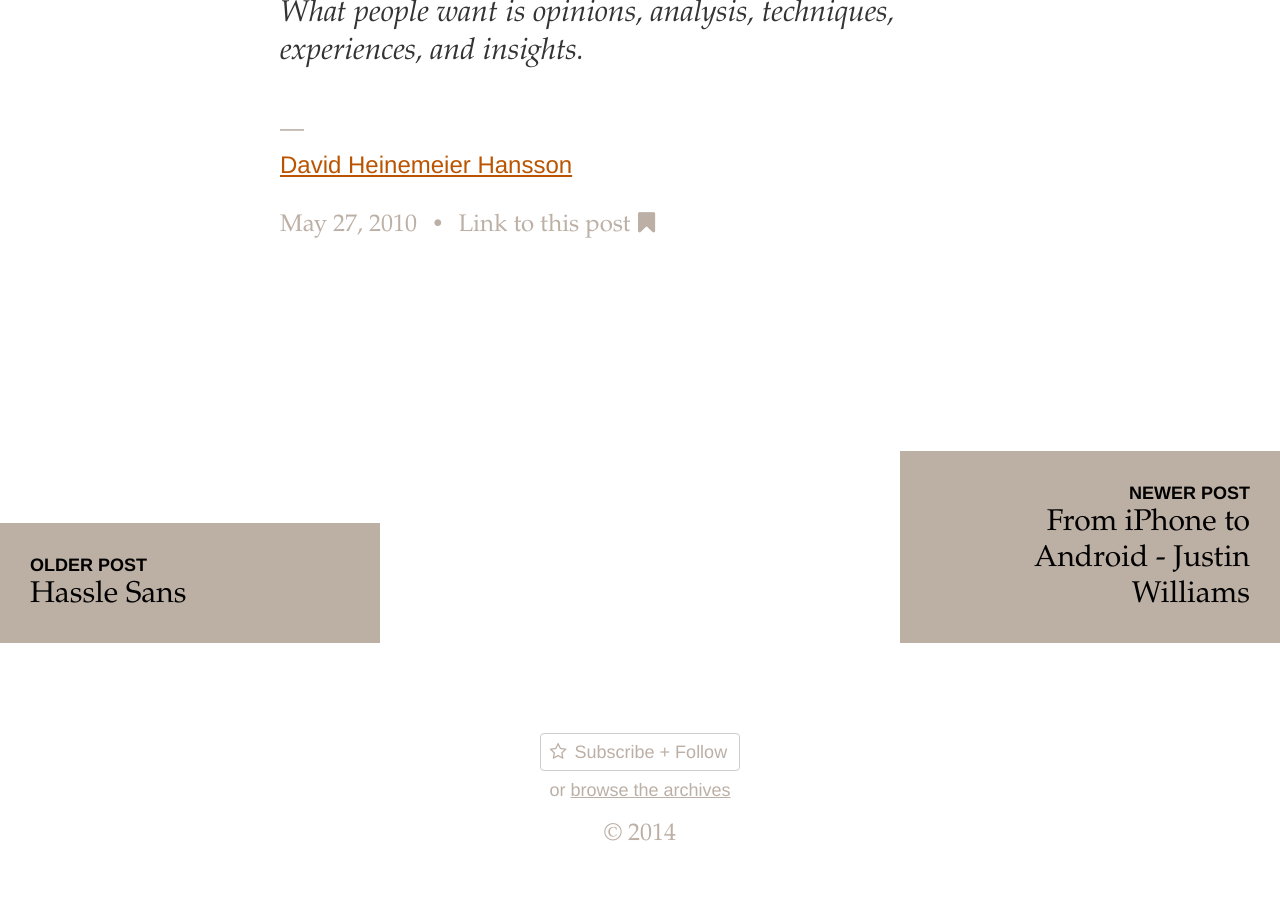
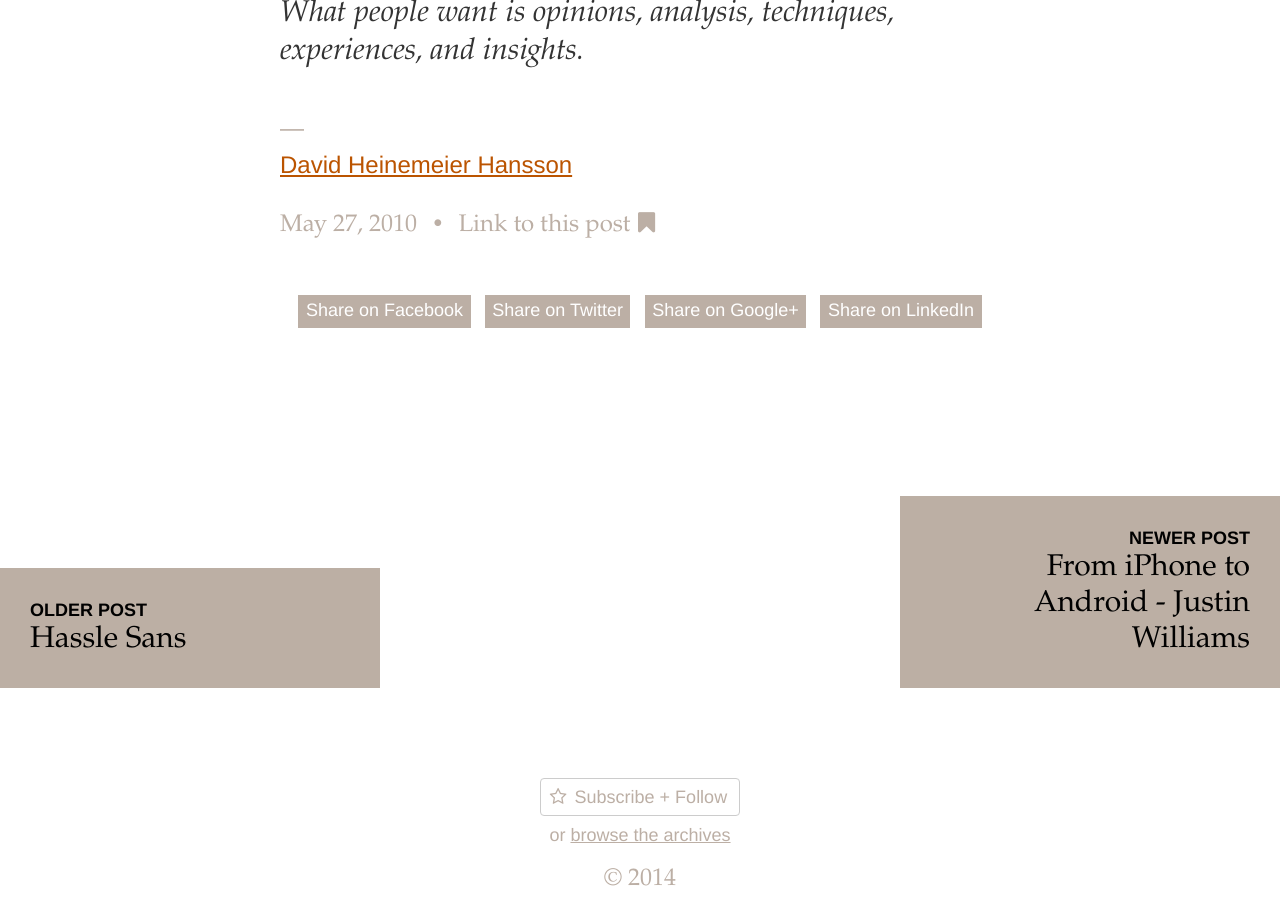
Before and after one commit to pascallaliberte/by.pascallaliberte.me, a Jekyll site: the page built from _posts/tumblr/2010-05-26-nobody-cares-about-content.md, in a window 1280 px wide and 900 px high, scrolled down 739 px. Built offline with Jekyll 4.4.1, drawn with Linux system fonts in a browser that asks for light colours; nearby versions of some CDN libraries; before the commit the page ends 1594 px from its top, so only the background shows below that.

Commit message:
Added share links on quote posts

```diff
--- a/_includes/share.html
+++ b/_includes/share.html
@@ -1,6 +1,6 @@
 <footer class="share">
-  <a class="share-link share-link-facebook" rel="external" href="http://www.facebook.com/sharer/sharer.php?s=100&p[url]={{ site.url }}{{ page.url | uri_escape }}&p[images][0]=&p[title]={{ page.title | uri_escape }}&p[summary]=">Share on Facebook</a>
-  <a class="share-link share-link-twitter" rel="external" href="http://twitter.com/home?status={{ page.title | truncate: 118, '…' | uri_escape }}%20{{ site.url }}{{ page.url | uri_escape }}">Share on Twitter</a>
+  <a class="share-link share-link-facebook" rel="external" href="http://www.facebook.com/sharer/sharer.php?s=100&p[url]={{ site.url }}{{ page.url | uri_escape }}&p[images][0]=&p[title]={% if include.layout == "quote" %}Quote:%20%22{{ page.title | uri_escape }}%22{% else %}{{ page.title | uri_escape }}{% endif %}&p[summary]=">Share on Facebook</a>
+  <a class="share-link share-link-twitter" rel="external" href="http://twitter.com/home?status={% if include.layout == "quote" %}Quote:%20%22{{ page.title | truncate: 109, '…' | uri_escape }}%22{% else %}{{ page.title | truncate: 118, '…' | uri_escape }}{% endif %}%20{{ site.url }}{{ page.url | uri_escape }}">Share on Twitter</a>
   <a class="share-link share-link-google-plus" rel="external" href="https://plus.google.com/share?url={{ site.url }}{{ page.url | uri_escape }}">Share on Google+</a>
-  <a class="share-link share-link-linkedin" rel="external" href="http://www.linkedin.com/shareArticle?mini=true&url={{ site.url }}{{ page.url | uri_escape }}&title={{ page.title | uri_escape }}&summary=">Share on LinkedIn</a>
+  <a class="share-link share-link-linkedin" rel="external" href="http://www.linkedin.com/shareArticle?mini=true&url={{ site.url }}{{ page.url | uri_escape }}&title={% if include.layout == "quote" %}Quote:%20%22{{ page.title | uri_escape }}%22{% else %}{{ page.title | uri_escape }}{% endif %}&summary=">Share on LinkedIn</a>
 </footer>
--- a/_layouts/quote.html
+++ b/_layouts/quote.html
@@ -25,6 +25,8 @@ key: is-post is-quote
   {% include permalink.html %}
   </p>
 
+{% include share.html layout="quote" %}
+
 </article>
 
 {% include about.html %}
```
